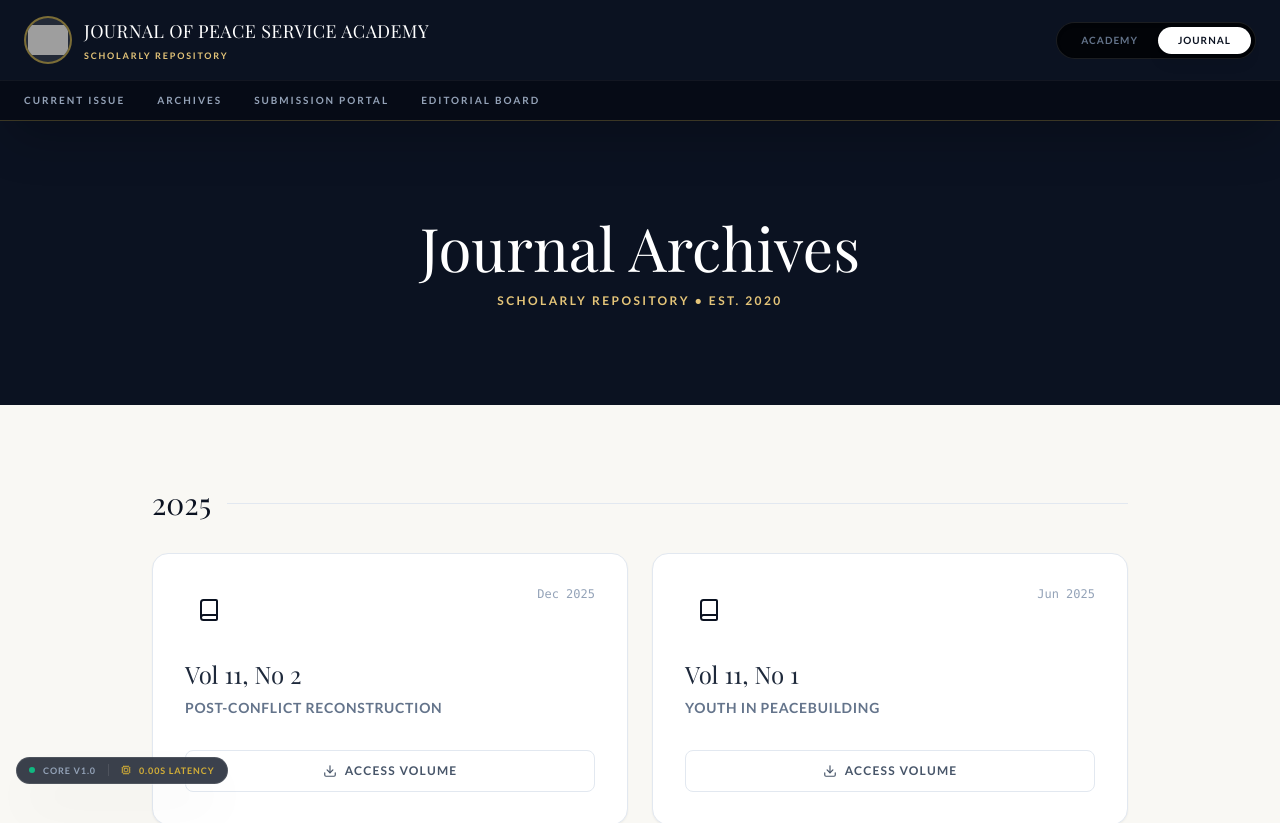
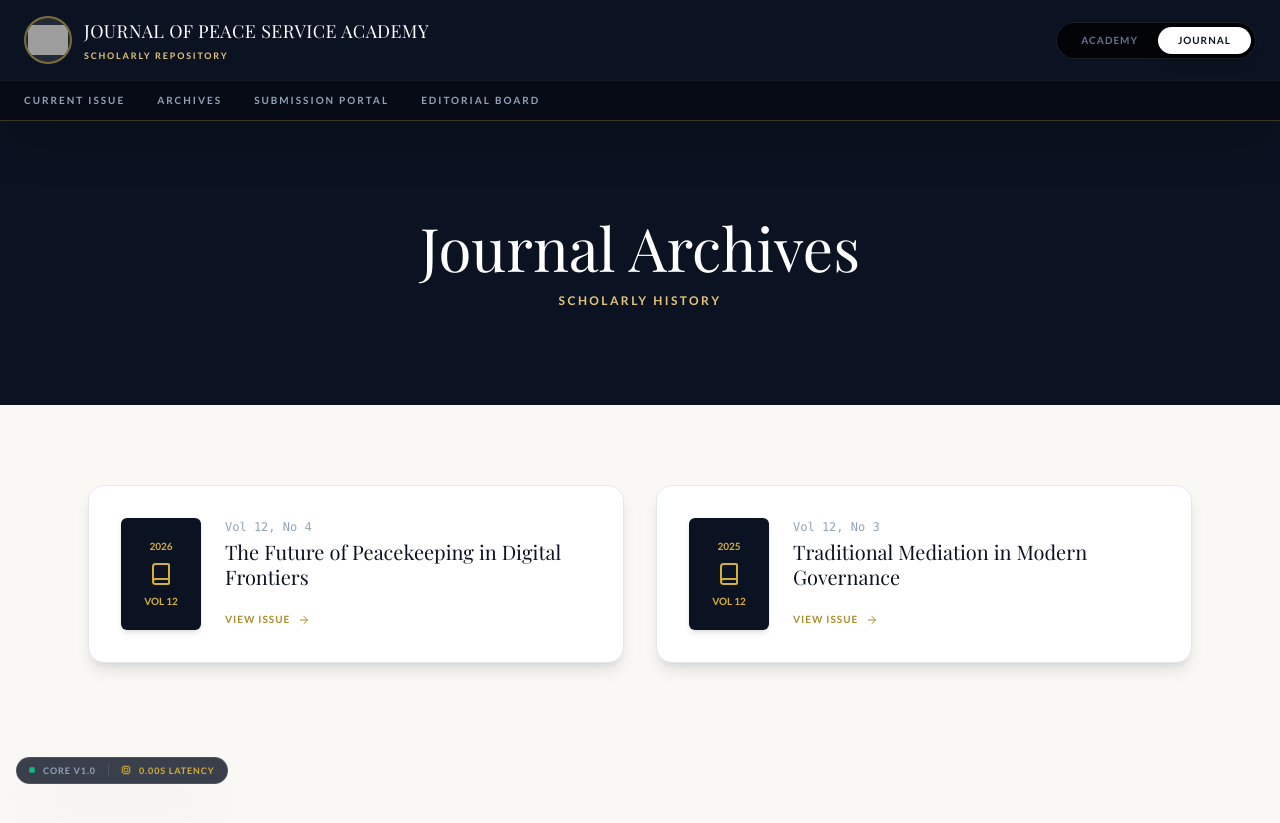
Before and after one commit to boluadeoye/jopsa-web, a Next.js app: page /journal/archives in a window 1280 px wide. Shown: the top 823 px of the page. Built offline with nearby package versions, Linux system fonts and the light colour scheme; grey boxes are pictures that could not be loaded; a web font is replaced by a local one.

Commit message:
Feat: Build Journal Archives page and data structure

```diff
--- a/src/app/journal/archives/page.tsx
+++ b/src/app/journal/archives/page.tsx
@@ -1,60 +1,48 @@
 "use client";
 import archives from "@/data/journal/archives.json";
 import { motion } from "framer-motion";
-import { Book, Download, Calendar } from "lucide-react";
+import { Book, Calendar, ArrowRight } from "lucide-react";
+import Link from "next/link";
 
 export default function ArchivesPage() {
   return (
     <main className="min-h-screen bg-[#F9F8F4] pb-24">
-
       {/* Hero */}
       <section className="py-24 px-6 bg-obsidian-900 text-white text-center">
         <h1 className="font-serif text-4xl md:text-6xl mb-4">Journal Archives</h1>
-        <p className="font-sans text-gold-400 text-xs font-bold tracking-[0.2em] uppercase">
-          Scholarly Repository • Est. 2020
-        </p>
+        <p className="font-sans text-gold-400 text-xs font-bold tracking-[0.2em] uppercase">Scholarly History</p>
       </section>
 
-      {/* Archive Grid */}
-      <section className="max-w-5xl mx-auto px-6 py-20">
-        {archives.map((yearGroup, i) => (
+      {/* Archives Grid */}
+      <section className="max-w-6xl mx-auto px-6 py-20">
+        <div className="grid grid-cols-1 md:grid-cols-2 gap-8">
+          {archives.map((issue, i) => (
             <motion.div
-            key={yearGroup.year}
+              key={issue.id}
               initial={{ opacity: 0, y: 20 }}
               whileInView={{ opacity: 1, y: 0 }}
               transition={{ delay: i * 0.1 }}
-            className="mb-16"
+              className="group bg-white p-8 rounded-2xl shadow-lg border border-slate-200 hover:border-gold-500/50 transition-all flex gap-6 items-center"
             >
-            <div className="flex items-center gap-4 mb-8">
-              <h2 className="font-serif text-3xl text-obsidian-900">{yearGroup.year}</h2>
-              <div className="h-px flex-1 bg-slate-200"></div>
+              <div className="w-20 h-28 bg-obsidian-900 rounded-md flex flex-col items-center justify-center text-gold-500 shrink-0 shadow-md group-hover:scale-105 transition-transform">
+                <span className="text-[10px] font-bold uppercase">{issue.year}</span>
+                <Book size={24} className="my-2" />
+                <span className="text-[10px] font-bold uppercase">{issue.volume}</span>
               </div>
 
-            <div className="grid grid-cols-1 md:grid-cols-2 gap-6">
-              {yearGroup.volumes.map((vol, j) => (
-                <div key={j} className="group bg-white p-8 rounded-2xl shadow-sm border border-slate-200 hover:shadow-xl hover:border-gold-500/30 transition-all">
-                  <div className="flex justify-between items-start mb-6">
-                    <div className="p-3 bg-obsidian-50 rounded-xl text-obsidian-900 group-hover:bg-gold-500 group-hover:text-white transition-colors">
-                      <Book size={24} />
-                    </div>
-                    <span className="text-xs font-mono text-slate-400">{vol.date}</span>
-                  </div>
-
-                  <h3 className="font-serif text-2xl text-slate-800 mb-2">{vol.title}</h3>
-                  <p className="text-sm text-slate-500 uppercase tracking-wider font-bold mb-8">
-                    {vol.theme}
-                  </p>
-
-                  <button className="w-full py-3 border border-slate-200 rounded-lg text-xs font-bold uppercase tracking-widest text-slate-600 hover:bg-obsidian-900 hover:text-white hover:border-obsidian-900 transition-all flex items-center justify-center gap-2">
-                    <Download size={14} /> Access Volume
-                  </button>
-                </div>
-              ))}
+              <div className="flex-1">
+                <p className="text-xs font-mono text-slate-400 mb-1">{issue.volume}, {issue.number}</p>
+                <h3 className="font-serif text-xl text-obsidian-900 mb-4 leading-tight group-hover:text-gold-600 transition-colors">
+                  {issue.title}
+                </h3>
+                <Link href={issue.link} className="inline-flex items-center gap-2 text-[10px] font-bold uppercase tracking-widest text-gold-600 hover:text-obsidian-900 transition-colors">
+                  View Issue <ArrowRight size={12} />
+                </Link>
               </div>
             </motion.div>
           ))}
+        </div>
       </section>
-
     </main>
   );
 }
--- a/src/data/journal/archives.json
+++ b/src/data/journal/archives.json
@@ -1,16 +1,18 @@
 [
   {
-    "year": "2025",
-    "volumes": [
-      { "id": "vol11-no2", "title": "Vol 11, No 2", "theme": "Post-Conflict Reconstruction", "date": "Dec 2025" },
-      { "id": "vol11-no1", "title": "Vol 11, No 1", "theme": "Youth in Peacebuilding", "date": "Jun 2025" }
-    ]
+    "id": "vol12-no4",
+    "volume": "Vol 12",
+    "number": "No 4",
+    "year": "2026",
+    "title": "The Future of Peacekeeping in Digital Frontiers",
+    "link": "#"
   },
   {
-    "year": "2024",
-    "volumes": [
-      { "id": "vol10-no2", "title": "Vol 10, No 2", "theme": "Electoral Violence Mitigation", "date": "Dec 2024" },
-      { "id": "vol10-no1", "title": "Vol 10, No 1", "theme": "Women in Security", "date": "Jun 2024" }
-    ]
+    "id": "vol12-no3",
+    "volume": "Vol 12",
+    "number": "No 3",
+    "year": "2025",
+    "title": "Traditional Mediation in Modern Governance",
+    "link": "#"
   }
 ]
```
Lines whose indentation alone changed are shown as unchanged.
